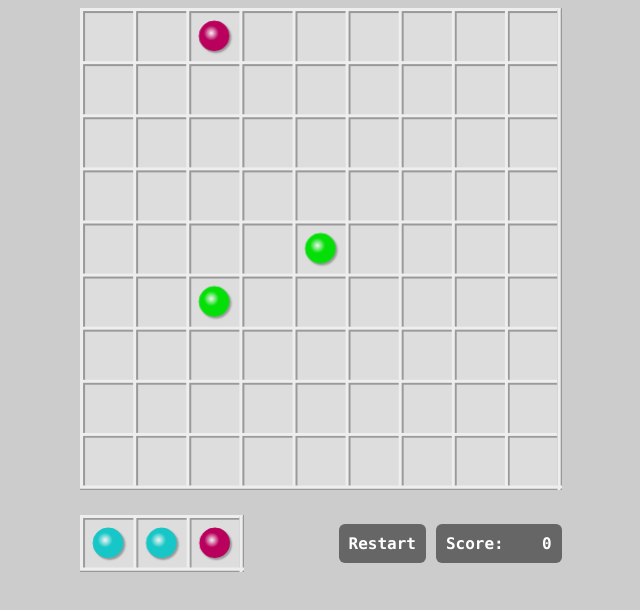
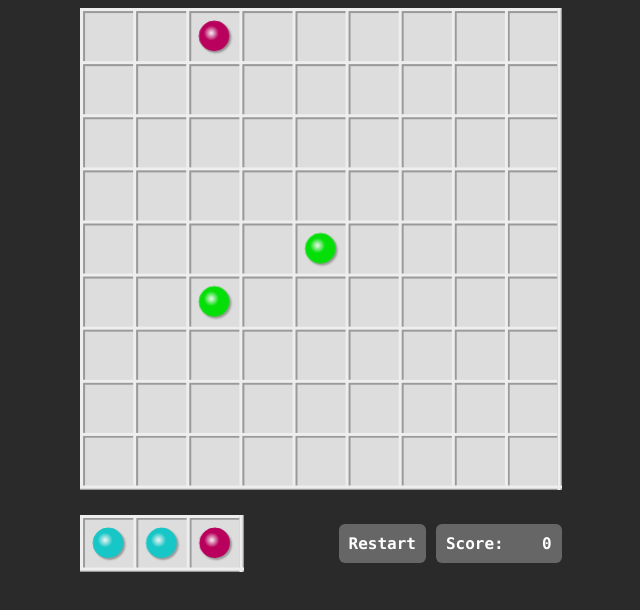
Before and after one commit to freekai/lines, a website: page www/index.html in a window 1280 px wide. Shown: the whole page, without its empty margins (319-959 px from the left). Drawn offline with Linux system fonts and the light colour scheme.

Commit message:
Change the background color.

```diff
--- a/www/main.css
+++ b/www/main.css
@@ -1,5 +1,5 @@
 body {
-    background-color: #cccccc;
+    background-color: #2a2a2a;
     text-align: center;
     overflow-y: hidden;
 }
```
